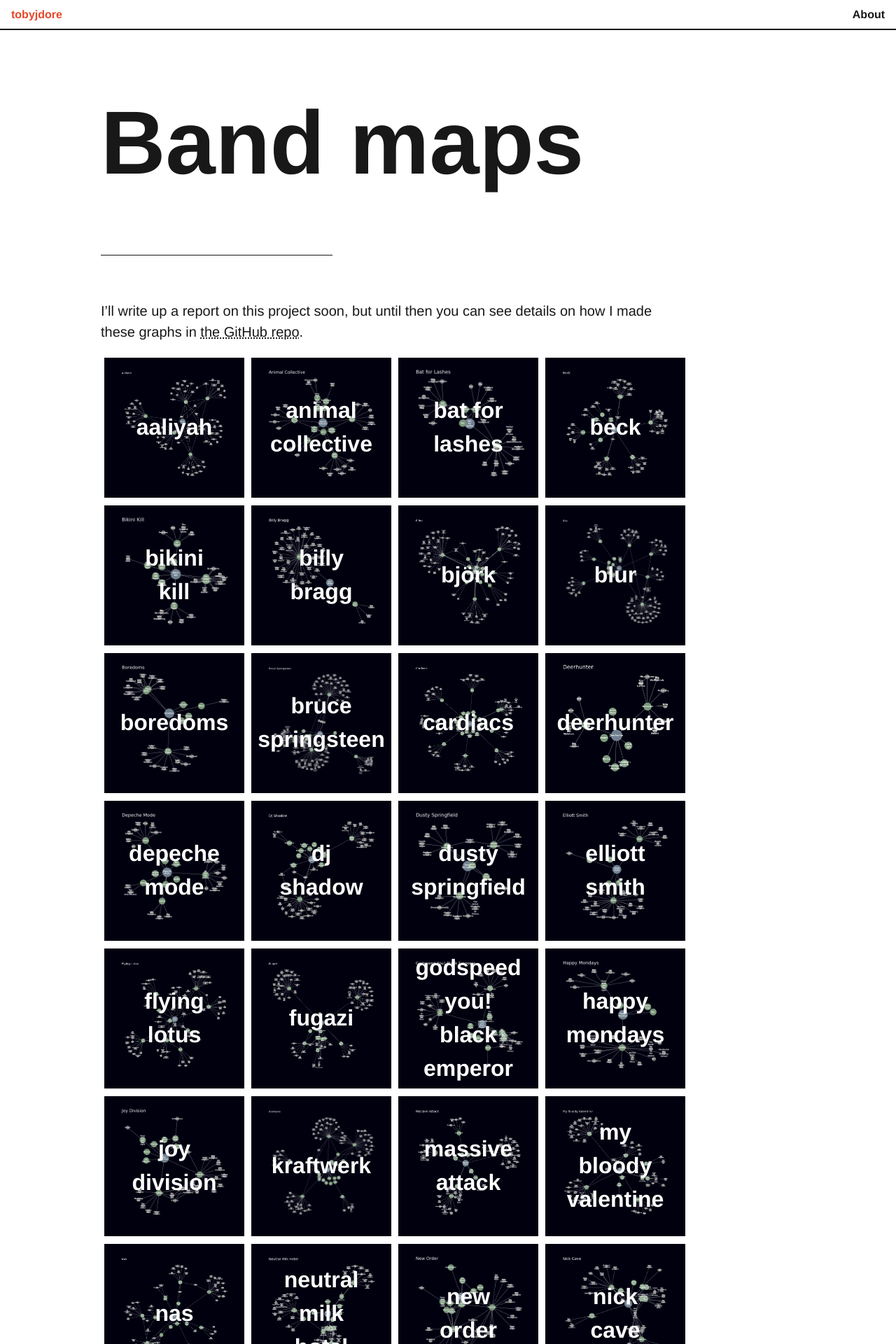
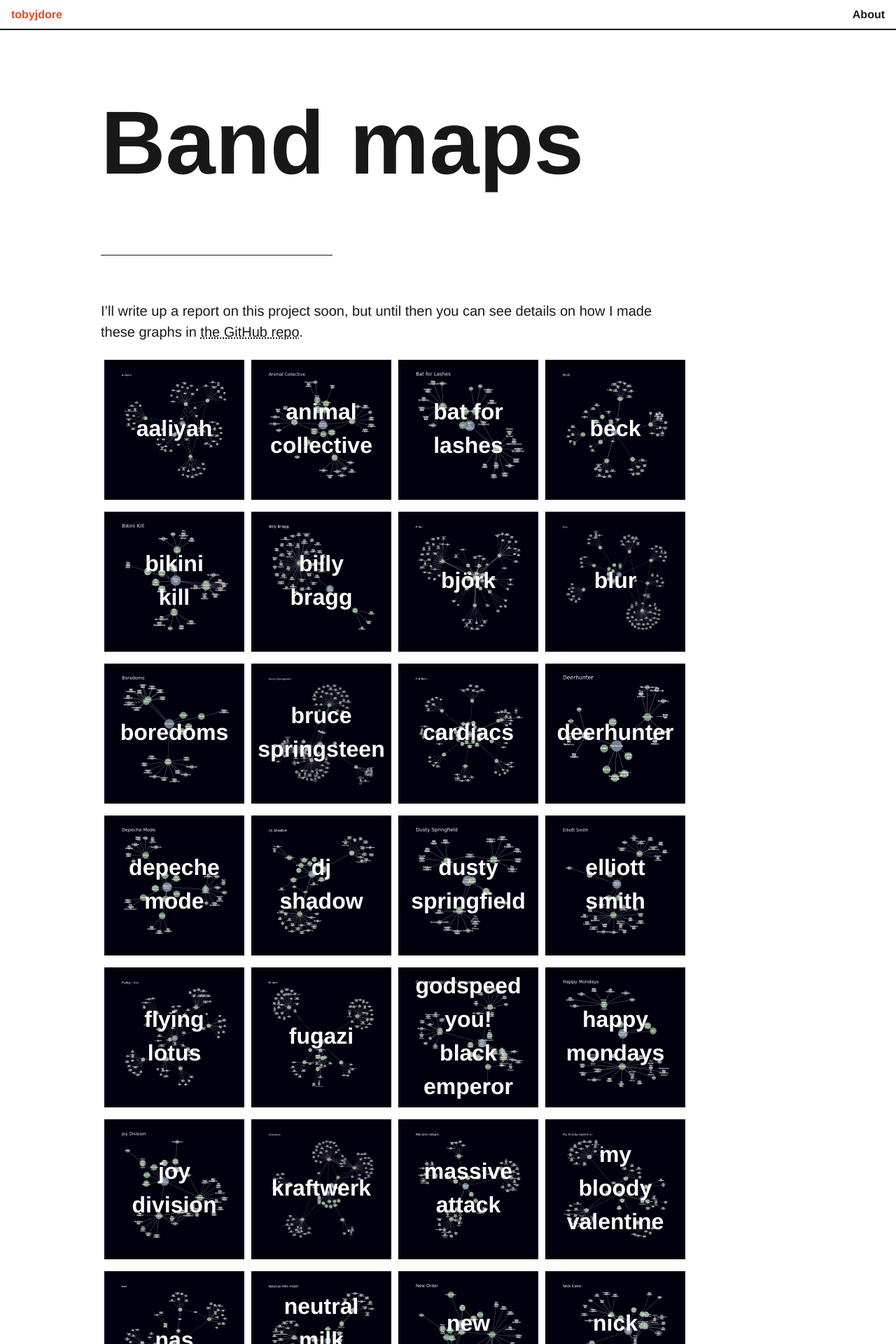
Before and after one commit to tobyjdore/tobyjdore.github.io, a Jekyll site: the page built from _posts/2019-02-04-band-maps.markdown, in a window 1280 px wide. Shown: the top 1920 px of the page at 70% size. Built offline with Jekyll 4.4.1, drawn with Linux system fonts in a browser that asks for light colours; comment, search, counter and statistics services are not loaded.

Commit message:
weds lunch

```diff
--- a/assets/style.scss
+++ b/assets/style.scss
@@ -53,7 +53,7 @@ color: pink; }
 
 .thumbcontainer {
   float: left;
-  padding: 2px 5px;
+  padding: 5px 5px;
   position: relative;
   text-align: center;
   color: white; }
```
